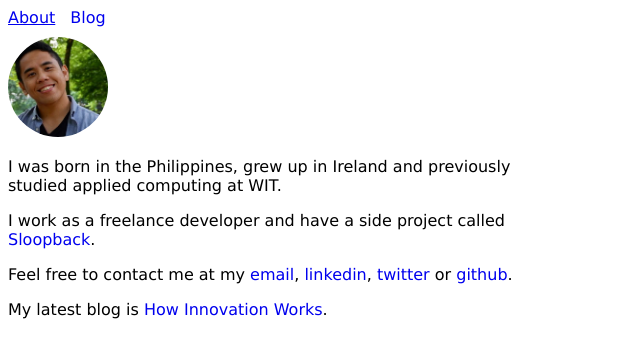
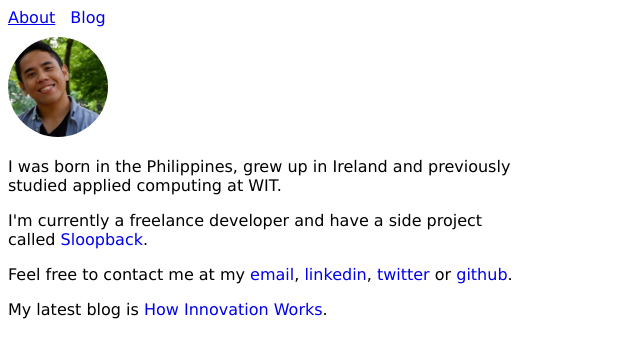
Before and after one commit to jkrclaro/jkrclaro.github.io, a React (Create React App) app: page / in a window 1280 px wide. Shown: the top 358 px of the page, without its empty margins (0-640 px from the left). Built offline with nearby package versions, Linux system fonts and the light colour scheme.

Commit message:
Currently

```diff
--- a/src/components/About.jsx
+++ b/src/components/About.jsx
@@ -20,7 +20,7 @@ class About extends React.Component {
                     I was born in the Philippines, grew up in Ireland and previously studied applied computing at WIT.
                 </p>
                 <p>
-                    I work as a freelance developer and have a side project called <a href='https://www.sloopback.com' target='_blank' rel='noopener noreferrer'>Sloopback</a>.
+                    I'm currently a freelance developer and have a side project called <a href='https://www.sloopback.com' target='_blank' rel='noopener noreferrer'>Sloopback</a>.
                 </p>
                 <p>
                     Feel free to contact me at my <a href='mailto:jkrclaro@gmail.com'>email</a>, <a href='https://www.linkedin.com/in/johnclaro' target='_blank' rel='noopener noreferrer'>linkedin</a>, <a href='https://www.twitter.com/johnclaro_' target='_blank' rel='noopener noreferrer'>twitter</a> or <a href='https://github.com/johnclaro' target='_blank' rel='noopener noreferrer'>github</a>.
```
